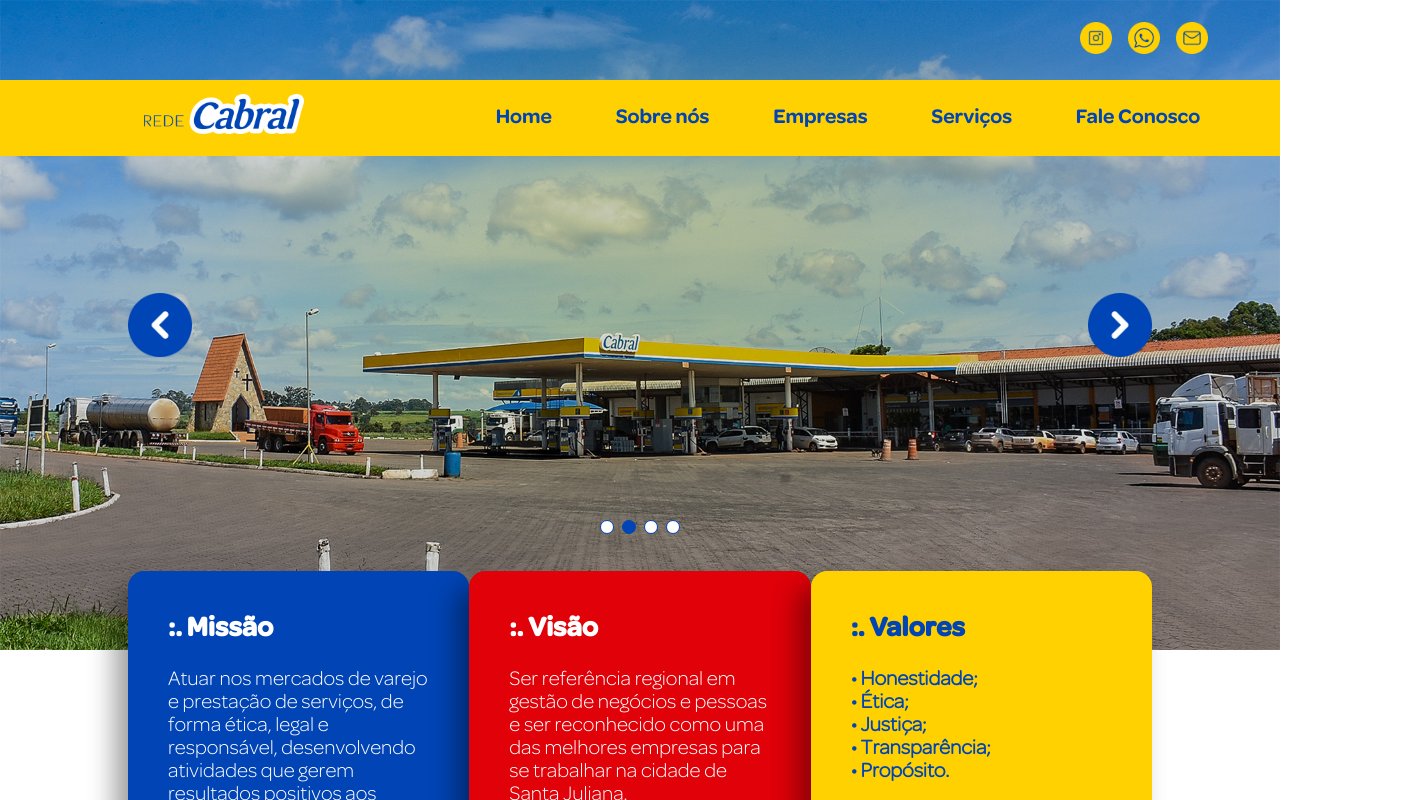
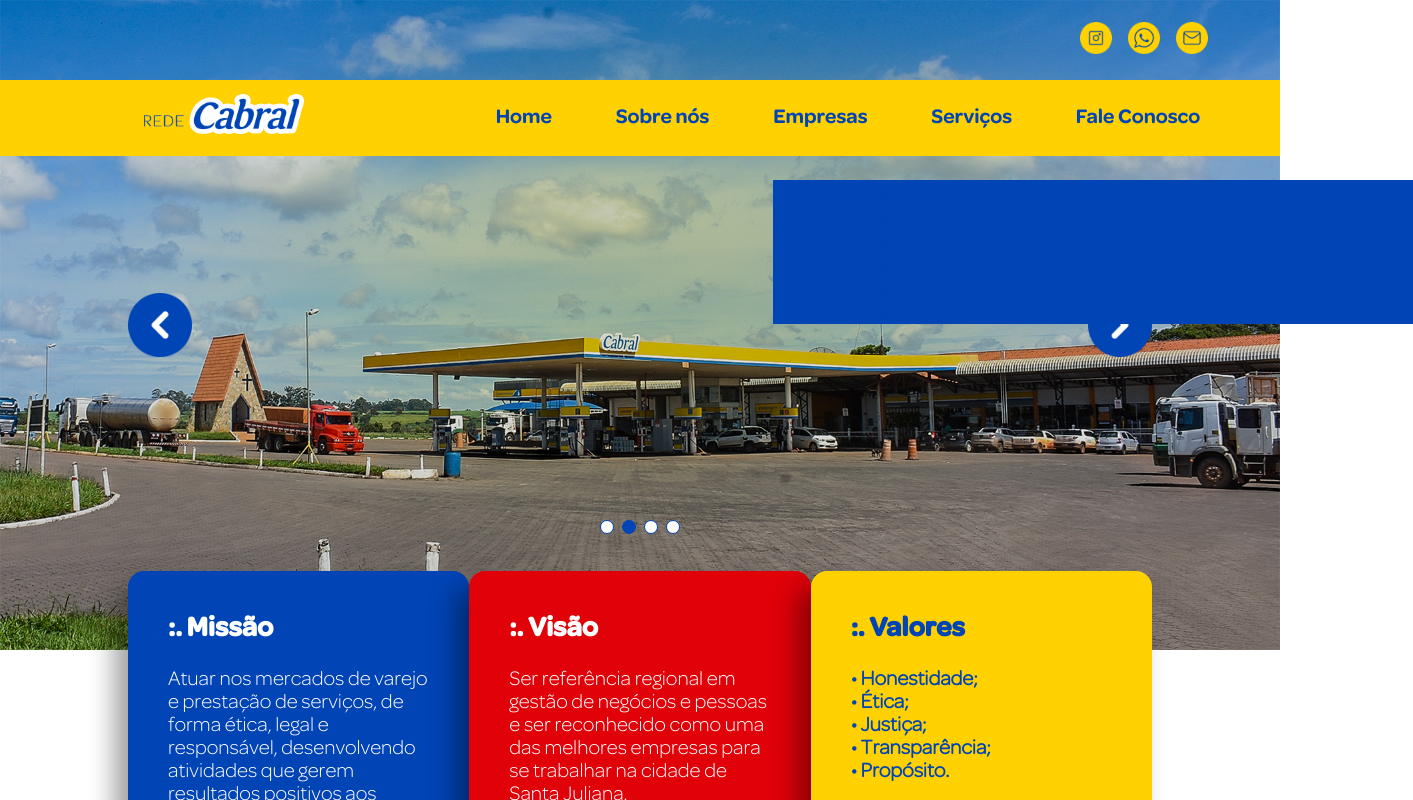
Before and after one commit to rachzy/projeto-cabral, a React (Vite) app: page / in a window 1280 px wide. Shown: the top 800 px of the page, 1413 px wide, since content can reach past the window. Built offline with nearby package versions, Linux system fonts and the light colour scheme.

Commit message:
start suboptions

```diff
--- a/src/components/Header/Header.css
+++ b/src/components/Header/Header.css
@@ -89,7 +89,7 @@
   flex: 2;
 }
 
-.wrapper-menu ul {
+.wrapper-menu ul.options {
   display: flex;
 
   justify-content: space-evenly;
@@ -98,7 +98,7 @@
   margin-top: 2vh;
 }
 
-.wrapper-menu a {
+.wrapper-menu ul.options a {
   color: #0144b5;
   font-family: "OmnesBoldRoman";
 
@@ -106,11 +106,11 @@
   font-size: 2.6vmin;
 }
 
-.wrapper-menu a:hover {
+.wrapper-menu ul.options a:hover {
   transform: scale(1.05);
 }
 
-.wrapper-menu a:hover > div.underline {
+.wrapper-menu ul.options a:hover > div.underline {
   width: 100%;
 }
 
@@ -127,3 +127,21 @@
   border-radius: 5vh;
   transition: 0.6s all;
 }
+
+/* SUB-OPTIONS */
+
+ul.sub-options {
+  display: flex;
+  flex-direction: column;
+
+  background-color: #0144b5;
+
+  position: absolute;
+  margin-top: 5vh;
+
+  width: 50%;
+}
+
+ul.sub-options a {
+  color: white;
+}
--- a/src/components/Header/index.tsx
+++ b/src/components/Header/index.tsx
@@ -18,9 +18,15 @@
 }
 [];
 
+interface ISubOptions {
+  label: string;
+  href: string;
+}
+
 interface IOptions {
   label: string;
-  href: string;
+  href?: string;
+  subOptions?: ISubOptions[];
 }
 [];
 
@@ -51,9 +57,19 @@
     });
   }
 
+  function renderSubOptions(subOptions: ISubOptions[]) {
+    return subOptions.map((subOption) => {
+      return <li key={subOption.label}>
+        <Link to={subOption.href}>
+          {subOption.label}
+        </Link>
+      </li>
+    })
+  }
+
   function renderOptions() {
     return options.map((link) => {
-      if (link.href.startsWith("#")) {
+      if (link.href && link.href.startsWith("#")) {
         <li key={link.label}>
           <a href={link.href}>
             {link.label}
@@ -61,11 +77,24 @@
           </a>
         </li>;
       }
+
+      if(!link.href && link.subOptions) {
+        return(
+          <li key={link.label}>
+          <a>
+            {link.label}
+            <div className="underline" />
+            <ul className="sub-options">{renderSubOptions(link.subOptions)}</ul>
+          </a>
+        </li>)
+      }
+
       return (
         <li key={link.label}>
           <Link to={link.href}>
             {link.label}
             <div className="underline" />
+            {link.subOptions && <ul className="sub-options">{renderSubOptions(link.subOptions)}</ul>}
           </Link>
         </li>
       );
@@ -83,7 +112,7 @@
         </div>
         <div className="wrapper-menu">
           <nav>
-            <ul>{renderOptions()}</ul>
+            <ul className="options">{renderOptions()}</ul>
           </nav>
         </div>
       </div>
@@ -118,20 +147,39 @@
     });
   }
 
+  function renderSubOptions(subOptions: ISubOptions[]) {
+    return subOptions.map((subOption) => {
+      return <li key={subOption.label}>
+        <Link to={subOption.href}>
+          {subOption.label}
+        </Link>
+      </li>
+    })
+  }
+
   function renderOptions() {
     return options.map((link) => {
-      if (link.href.startsWith("#")) {
-        return (
+        if (link.href && link.href.startsWith("#")) {
           <li key={link.label} onClick={handleOptionClick}>
             <a href={link.href}>{link.label}</a>
           </li>
-        );
-      }
-      return (
-        <li key={link.label} onClick={handleOptionClick}>
+        }
+
+        if(!link.href && link.subOptions) {
+          return(
+            <li key={link.label}>
+            <a>
+              {link.label}
+            </a>
+            <ul className="sub-options">{renderSubOptions(link.subOptions)}</ul>
+          </li>)
+        }
+
+        return (
+          <li key={link.label} onClick={handleOptionClick}>
           <Link to={link.href}>{link.label}</Link>
         </li>
-      );
+        );
     });
   }
 
@@ -172,7 +220,7 @@
       href: "mailto:contato@redecabral.com.br",
     },
   ];
-  const options = [
+  const options: IOptions[] = [
     {
       label: "Home",
       href: "/",
@@ -183,7 +231,33 @@
     },
     {
       label: "Empresas",
-      href: "/empresas",
+      subOptions: [
+        {
+          label: "Posto Cabral Rodovia",
+          href: "/empresas/cabral-rodovia"
+        },
+        {
+          label: "Posto Cabral Rodovia",
+          href: "/empresas/cabral-rodovia"
+        },
+        {
+          label: "Posto Cabral Rodovia",
+          href: "/empresas/cabral-rodovia"
+        },
+        {
+          label: "Posto Cabral Rodovia",
+          href: "/empresas/cabral-rodovia"
+        },
+        {
+          label: "Posto Cabral Rodovia",
+          href: "/empresas/cabral-rodovia"
+        },
+        {
+          label: "Posto Cabral Rodovia",
+          href: "/empresas/cabral-rodovia"
+        },
+
+      ]
     },
     {
       label: "Serviços",
--- a/tsconfig.json
+++ b/tsconfig.json
@@ -12,6 +12,7 @@
     "resolveJsonModule": true,
     "isolatedModules": true,
     "noEmit": true,
+    "moduleDetection": "force",
     "jsx": "react-jsx",
 
     /* Linting */
```
